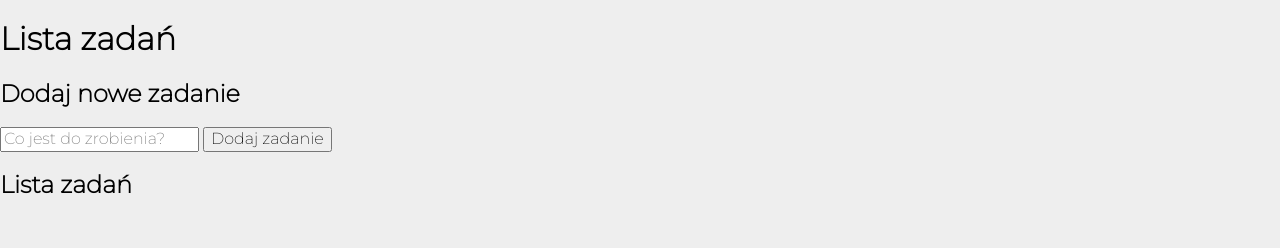
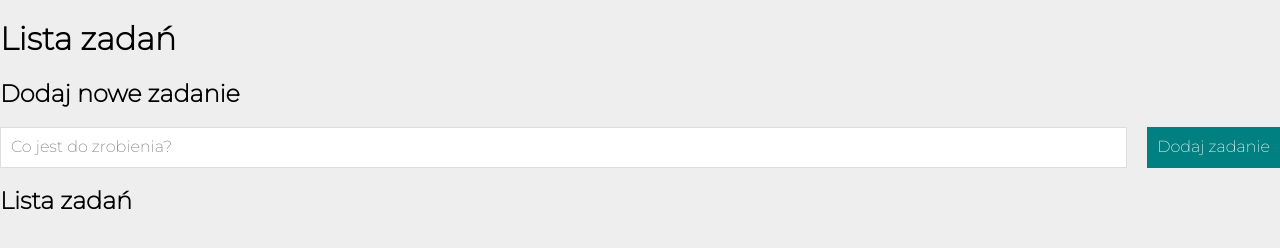
Before and after one commit to KatarzynaZoladek/to-do-list, a plain HTML site: page index.html in a window 1280 px wide. Drawn offline with nearby package versions, Linux system fonts and the light colour scheme.

Commit message:
adding button and input styling

```diff
--- /dev/null
+++ b/CSS/form.css
@@ -0,0 +1,31 @@
+.form {
+    display: grid;
+    grid-template-columns: 1fr auto;
+    grid-gap: 20px;
+}
+
+@media(max-width: 767px) {
+    .form {
+        grid-template-columns: 1fr;
+}
+}
+
+.form__input {
+    padding: 10px;
+    border: 1px solid #ddd;
+}
+
+.form__button {
+    padding: 10px;
+    background: hsl(180, 100%, 25%);
+    color: white;
+    border: none;
+}
+
+.form__button:hover {
+    background: hsl(180, 100%, 30%);
+}
+
+.form__button:active {
+    background: hsl(180, 100%, 35%);
+}
--- a/index.html
+++ b/index.html
@@ -11,6 +11,7 @@
       referrerpolicy="no-referrer"
     />
     <link href="CSS/style.css" rel="stylesheet" />
+    <link href="CSS/form.css" rel="stylesheet">
     <script src="JS/script.js" defer></script>
     <link rel="preconnect" href="https://fonts.googleapis.com" />
     <link rel="preconnect" href="https://fonts.gstatic.com" crossorigin />
```
